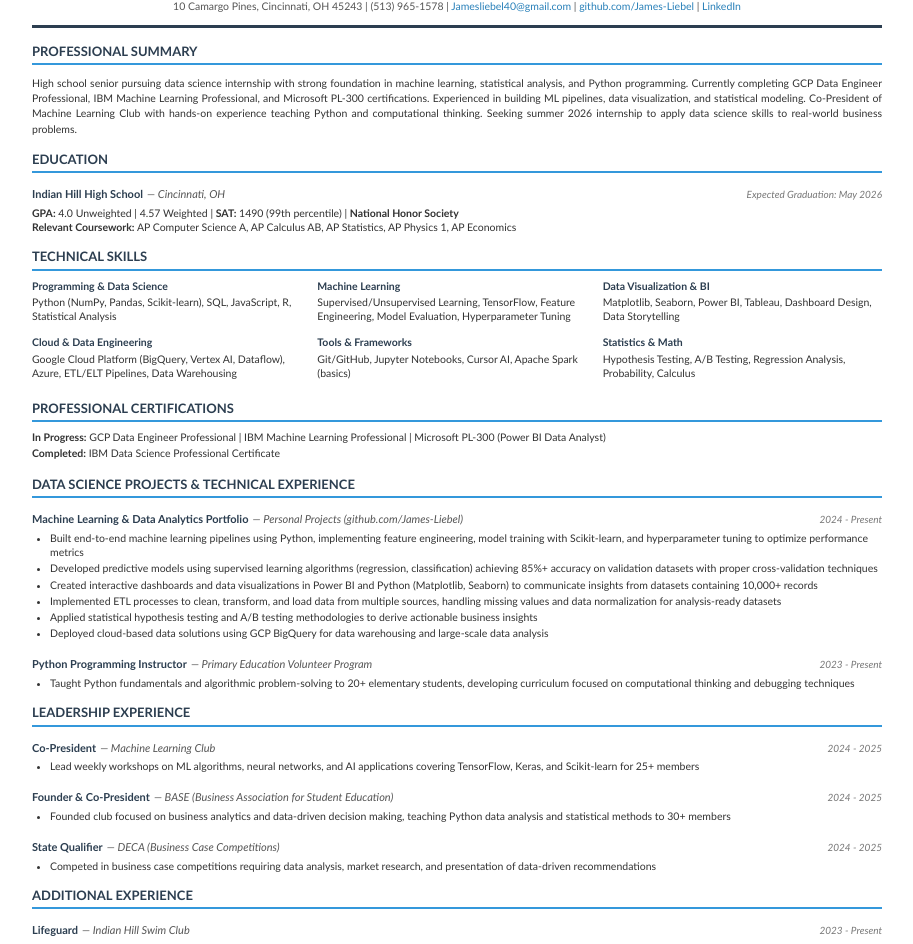
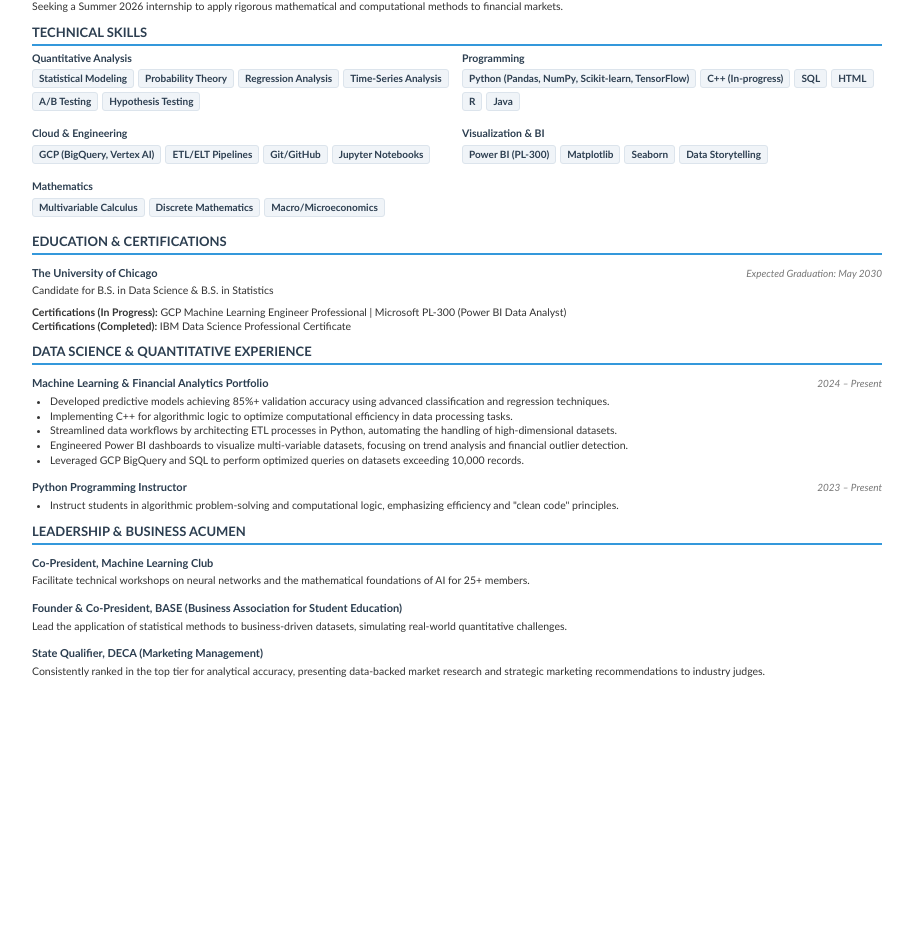
Before and after one commit to James-Liebel/Personal_Projects, a plain HTML site: page resume.html in a window 1280 px wide. Shown: the part 265-1209 px from the top of the page, without its empty margins (183-1096 px from the left). After the commit the page ends 974 px from the top, so only its background shows below. Drawn offline with Linux system fonts and the light colour scheme.

```diff
--- a/resume.html
+++ b/resume.html
@@ -1,113 +1,144 @@
 <!DOCTYPE html>
 <html lang="en">
+
 <head>
     <meta charset="UTF-8">
     <meta name="viewport" content="width=device-width, initial-scale=1.0">
     <title>James Liebel Resume</title>
     <style>
         @media print {
-            body { margin: 0; padding: 10px; }
-            .no-print { display: none; }
+            body {
+                margin: 0;
+                padding: 10px 30px;
+            }
+
+            .no-print {
+                display: none;
+            }
+
+            .buttons {
+                display: none;
+            }
         }
+
         body {
             font-family: 'Calibri', 'Arial', sans-serif;
             max-width: 850px;
-            margin: 20px auto;
-            padding: 40px;
+            margin: 0 auto;
+            padding: 20px 40px;
             background: white;
             color: #333;
-            line-height: 1.35;
+            line-height: 1.3;
         }
+
         .header {
             text-align: center;
             border-bottom: 3px solid #2c3e50;
-            padding-bottom: 12px;
-            margin-bottom: 15px;
+            padding-bottom: 8px;
+            margin-bottom: 10px;
         }
+
         h1 {
             margin: 0;
-            font-size: 30px;
+            font-size: 26px;
             color: #2c3e50;
             font-weight: bold;
         }
+
         .contact-info {
-            margin-top: 6px;
+            margin-top: 4px;
             font-size: 10.5px;
             color: #555;
         }
+
         .contact-info a {
             color: #2980b9;
             text-decoration: none;
         }
+
         h2 {
             color: #2c3e50;
             font-size: 13px;
             text-transform: uppercase;
             border-bottom: 2px solid #3498db;
             padding-bottom: 3px;
-            margin-top: 14px;
-            margin-bottom: 8px;
+            margin-top: 10px;
+            margin-bottom: 6px;
             font-weight: bold;
         }
+
         .section {
-            margin-bottom: 14px;
+            margin-bottom: 10px;
         }
+
         .entry {
-            margin-bottom: 11px;
+            margin-bottom: 8px;
         }
+
         .entry-header {
             display: flex;
             justify-content: space-between;
             align-items: baseline;
             margin-bottom: 3px;
         }
+
         .job-title {
             font-weight: bold;
             font-size: 11px;
             color: #2c3e50;
         }
+
         .company {
             font-style: italic;
             font-size: 11px;
             color: #555;
         }
+
         .date {
             font-size: 10px;
             color: #777;
             font-style: italic;
         }
+
         .description {
             font-size: 10.5px;
             margin-top: 3px;
             margin-left: 0px;
         }
+
         ul {
-            margin: 3px 0;
+            margin: 2px 0;
             padding-left: 18px;
         }
+
         li {
             font-size: 10.5px;
-            margin-bottom: 2px;
+            margin-bottom: 1px;
         }
+
         .skills-grid {
             display: grid;
-            grid-template-columns: repeat(3, 1fr);
-            gap: 6px;
+            grid-template-columns: repeat(2, 1fr);
+            gap: 10px;
             font-size: 10.5px;
         }
+
         .skill-category {
             margin-bottom: 6px;
         }
+
         .skill-category strong {
             display: block;
             color: #2c3e50;
             margin-bottom: 2px;
             font-size: 10.5px;
         }
+
         .cert-list {
             font-size: 10.5px;
             line-height: 1.5;
         }
+
         .buttons {
             text-align: center;
             margin: 20px 0;
@@ -115,6 +146,7 @@
             background: #f8f9fa;
             border-radius: 8px;
         }
+
         button {
             background: #3498db;
             color: white;
@@ -126,24 +158,40 @@
             font-size: 14px;
             font-weight: bold;
         }
+
         button:hover {
             background: #2980b9;
         }
+
         .summary {
             font-size: 10.5px;
-            line-height: 1.45;
-            margin-bottom: 12px;
+            line-height: 1.4;
+            margin-bottom: 8px;
             text-align: justify;
+        }
+
+        .skill-tags {
+            display: flex;
+            flex-wrap: wrap;
+            gap: 4px;
+            margin-top: 4px;
+        }
+
+        .skill-tag {
+            background-color: #f0f4f8;
+            border: 1px solid #dce4ec;
+            border-radius: 3px;
+            padding: 2px 6px;
+            color: #2c3e50;
+            font-size: 10px;
+            font-weight: 600;
         }
     </style>
 </head>
+
 <body>
     <div class="buttons no-print">
-        <button onclick="window.print()">📄 Download PDF (Press Ctrl+P or Cmd+P)</button>
-        <button onclick="copyToClipboard()">📋 Copy Text for Word</button>
-    </div>
-    <div class="no-print" style="text-align: center; padding: 10px; background: #fff3cd; margin: 10px 0; border-radius: 5px; font-size: 12px;">
-        <strong>💡 Quick Download:</strong> Press <kbd>Ctrl+P</kbd> (Windows) or <kbd>Cmd+P</kbd> (Mac), then select "Save as PDF"
+        <button onclick="window.print()">📄 Save as PDF</button>
     </div>
 
     <div class="header">
@@ -152,89 +200,117 @@
             10 Camargo Pines, Cincinnati, OH 45243 | (513) 965-1578 |
             <a href="mailto:Jamesliebel40@gmail.com">Jamesliebel40@gmail.com</a> |
             <a href="https://github.com/James-Liebel">github.com/James-Liebel</a> |
-            <a href="https://linkedin.com/in/james-liebel">LinkedIn</a>
+            <a href="https://linkedin.com/in/james-liebel">linkedin.com/in/james-liebel</a>
         </div>
     </div>
 
     <div class="section">
-        <h2>Professional Summary</h2>
+        <h2>PROFESSIONAL SUMMARY</h2>
         <p class="summary">
-            High school senior pursuing data science internship with strong foundation in machine learning, statistical analysis, and Python programming. Currently completing GCP Data Engineer Professional, IBM Machine Learning Professional, and Microsoft PL-300 certifications. Experienced in building ML pipelines, data visualization, and statistical modeling. Co-President of Machine Learning Club with hands-on experience teaching Python and computational thinking. Seeking summer 2026 internship to apply data science skills to real-world business problems.
+            Incoming University of Chicago student (Class of 2030) pursuing a double major in Data Science and
+            Statistics. Aspiring Quantitative Researcher with a focus on high-performance computing and statistical
+            modeling. Experienced in building predictive ML pipelines, performing large-scale data analysis in SQL, and
+            developing algorithmic logic in Python and C++. Seeking a Summer 2026 internship to apply rigorous
+            mathematical and computational methods to financial markets.
         </p>
     </div>
 
     <div class="section">
-        <h2>Education</h2>
-        <div class="entry">
-            <div class="entry-header">
-                <div>
-                    <span class="job-title">Indian Hill High School</span>
-                    <span class="company"> — Cincinnati, OH</span>
+        <h2>TECHNICAL SKILLS</h2>
+        <div class="skills-grid">
+            <div class="skill-category">
+                <strong>Quantitative Analysis</strong>
+                <div class="skill-tags">
+                    <span class="skill-tag">Statistical Modeling</span>
+                    <span class="skill-tag">Probability Theory</span>
+                    <span class="skill-tag">Regression Analysis</span>
+                    <span class="skill-tag">Time-Series Analysis</span>
+                    <span class="skill-tag">A/B Testing</span>
+                    <span class="skill-tag">Hypothesis Testing</span>
                 </div>
-                <span class="date">Expected Graduation: May 2026</span>
             </div>
-            <div class="description">
-                <strong>GPA:</strong> 4.0 Unweighted | 4.57 Weighted | <strong>SAT:</strong> 1490 (99th percentile) | <strong>National Honor Society</strong><br>
-                <strong>Relevant Coursework:</strong> AP Computer Science A, AP Calculus AB, AP Statistics, AP Physics 1, AP Economics
+            <div class="skill-category">
+                <strong>Programming</strong>
+                <div class="skill-tags">
+                    <span class="skill-tag">Python (Pandas, NumPy, Scikit-learn, TensorFlow)</span>
+                    <span class="skill-tag">C++ (In-progress)</span>
+                    <span class="skill-tag">SQL</span>
+                    <span class="skill-tag">HTML</span>
+                    <span class="skill-tag">R</span>
+                    <span class="skill-tag">Java</span>
+                </div>
+            </div>
+            <div class="skill-category">
+                <strong>Cloud & Engineering</strong>
+                <div class="skill-tags">
+                    <span class="skill-tag">GCP (BigQuery, Vertex AI)</span>
+                    <span class="skill-tag">ETL/ELT Pipelines</span>
+                    <span class="skill-tag">Git/GitHub</span>
+                    <span class="skill-tag">Jupyter Notebooks</span>
+                </div>
+            </div>
+            <div class="skill-category">
+                <strong>Visualization & BI</strong>
+                <div class="skill-tags">
+                    <span class="skill-tag">Power BI (PL-300)</span>
+                    <span class="skill-tag">Matplotlib</span>
+                    <span class="skill-tag">Seaborn</span>
+                    <span class="skill-tag">Data Storytelling</span>
+                </div>
+            </div>
+            <div class="skill-category">
+                <strong>Mathematics</strong>
+                <div class="skill-tags">
+                    <span class="skill-tag">Multivariable Calculus</span>
+                    <span class="skill-tag">Discrete Mathematics</span>
+                    <span class="skill-tag">Macro/Microeconomics</span>
+                </div>
             </div>
         </div>
     </div>
 
     <div class="section">
-        <h2>Technical Skills</h2>
-        <div class="skills-grid">
-            <div class="skill-category">
-                <strong>Programming & Data Science</strong>
-                Python (NumPy, Pandas, Scikit-learn), SQL, JavaScript, R, Statistical Analysis
+        <h2>EDUCATION & CERTIFICATIONS</h2>
+        <div class="entry">
+            <div class="entry-header">
+                <div>
+                    <span class="job-title">The University of Chicago</span>
+                </div>
+                <span class="date">Expected Graduation: May 2030</span>
             </div>
-            <div class="skill-category">
-                <strong>Machine Learning</strong>
-                Supervised/Unsupervised Learning, TensorFlow, Feature Engineering, Model Evaluation, Hyperparameter Tuning
+            <div class="description">
+                Candidate for B.S. in Data Science & B.S. in Statistics
             </div>
-            <div class="skill-category">
-                <strong>Data Visualization & BI</strong>
-                Matplotlib, Seaborn, Power BI, Tableau, Dashboard Design, Data Storytelling
-            </div>
-            <div class="skill-category">
-                <strong>Cloud & Data Engineering</strong>
-                Google Cloud Platform (BigQuery, Vertex AI, Dataflow), Azure, ETL/ELT Pipelines, Data Warehousing
-            </div>
-            <div class="skill-category">
-                <strong>Tools & Frameworks</strong>
-                Git/GitHub, Jupyter Notebooks, Cursor AI, Apache Spark (basics)
-            </div>
-            <div class="skill-category">
-                <strong>Statistics & Math</strong>
-                Hypothesis Testing, A/B Testing, Regression Analysis, Probability, Calculus
+        </div>
+        <div class="entry">
+            <div class="description">
+                <strong>Certifications (In Progress):</strong> GCP Machine Learning Engineer Professional | Microsoft
+                PL-300 (Power BI Data Analyst)<br>
+                <strong>Certifications (Completed):</strong> IBM Data Science Professional Certificate
             </div>
         </div>
     </div>
 
     <div class="section">
-        <h2>Professional Certifications</h2>
-        <div class="cert-list">
-            <strong>In Progress:</strong> GCP Data Engineer Professional | IBM Machine Learning Professional | Microsoft PL-300 (Power BI Data Analyst)<br>
-            <strong>Completed:</strong> IBM Data Science Professional Certificate
-        </div>
-    </div>
-
-    <div class="section">
-        <h2>Data Science Projects & Technical Experience</h2>
+        <h2>DATA SCIENCE & QUANTITATIVE EXPERIENCE</h2>
         <div class="entry">
             <div class="entry-header">
                 <div>
-                    <span class="job-title">Machine Learning & Data Analytics Portfolio</span>
-                    <span class="company"> — Personal Projects (github.com/James-Liebel)</span>
+                    <span class="job-title">Machine Learning & Financial Analytics Portfolio</span>
                 </div>
-                <span class="date">2024 - Present</span>
+                <span class="date">2024 – Present</span>
             </div>
             <ul>
-                <li>Built end-to-end machine learning pipelines using Python, implementing feature engineering, model training with Scikit-learn, and hyperparameter tuning to optimize performance metrics</li>
-                <li>Developed predictive models using supervised learning algorithms (regression, classification) achieving 85%+ accuracy on validation datasets with proper cross-validation techniques</li>
-                <li>Created interactive dashboards and data visualizations in Power BI and Python (Matplotlib, Seaborn) to communicate insights from datasets containing 10,000+ records</li>
-                <li>Implemented ETL processes to clean, transform, and load data from multiple sources, handling missing values and data normalization for analysis-ready datasets</li>
-                <li>Applied statistical hypothesis testing and A/B testing methodologies to derive actionable business insights</li>
-                <li>Deployed cloud-based data solutions using GCP BigQuery for data warehousing and large-scale data analysis</li>
+                <li>Developed predictive models achieving 85%+ validation accuracy using advanced classification and
+                    regression techniques.</li>
+                <li>Implementing C++ for algorithmic logic to optimize computational efficiency in data processing
+                    tasks.</li>
+                <li>Streamlined data workflows by architecting ETL processes in Python, automating the handling of
+                    high-dimensional datasets.</li>
+                <li>Engineered Power BI dashboards to visualize multi-variable datasets, focusing on trend analysis and
+                    financial outlier detection.</li>
+                <li>Leveraged GCP BigQuery and SQL to perform optimized queries on datasets exceeding 10,000 records.
+                </li>
             </ul>
         </div>
 
@@ -242,71 +318,53 @@
             <div class="entry-header">
                 <div>
                     <span class="job-title">Python Programming Instructor</span>
-                    <span class="company"> — Primary Education Volunteer Program</span>
                 </div>
-                <span class="date">2023 - Present</span>
+                <span class="date">2023 – Present</span>
             </div>
             <ul>
-                <li>Taught Python fundamentals and algorithmic problem-solving to 20+ elementary students, developing curriculum focused on computational thinking and debugging techniques</li>
+                <li>Instruct students in algorithmic problem-solving and computational logic, emphasizing efficiency and
+                    "clean code" principles.</li>
             </ul>
         </div>
     </div>
 
     <div class="section">
-        <h2>Leadership Experience</h2>
+        <h2>LEADERSHIP & BUSINESS ACUMEN</h2>
         <div class="entry">
             <div class="entry-header">
                 <div>
-                    <span class="job-title">Co-President</span>
-                    <span class="company"> — Machine Learning Club</span>
+                    <span class="job-title">Co-President, Machine Learning Club</span>
                 </div>
-                <span class="date">2024 - 2025</span>
             </div>
-            <ul>
-                <li>Lead weekly workshops on ML algorithms, neural networks, and AI applications covering TensorFlow, Keras, and Scikit-learn for 25+ members</li>
-            </ul>
+            <div class="description" style="margin-left: 0; margin-top: 2px;">
+                Facilitate technical workshops on neural networks and the mathematical foundations of AI for 25+
+                members.
+            </div>
         </div>
 
         <div class="entry">
             <div class="entry-header">
                 <div>
-                    <span class="job-title">Founder & Co-President</span>
-                    <span class="company"> — BASE (Business Association for Student Education)</span>
+                    <span class="job-title">Founder & Co-President, BASE (Business Association for Student
+                        Education)</span>
                 </div>
-                <span class="date">2024 - 2025</span>
             </div>
-            <ul>
-                <li>Founded club focused on business analytics and data-driven decision making, teaching Python data analysis and statistical methods to 30+ members</li>
-            </ul>
+            <div class="description" style="margin-left: 0; margin-top: 2px;">
+                Lead the application of statistical methods to business-driven datasets, simulating real-world
+                quantitative challenges.
+            </div>
         </div>
 
         <div class="entry">
             <div class="entry-header">
                 <div>
-                    <span class="job-title">State Qualifier</span>
-                    <span class="company"> — DECA (Business Case Competitions)</span>
+                    <span class="job-title">State Qualifier, DECA (Marketing Management)</span>
                 </div>
-                <span class="date">2024 - 2025</span>
             </div>
-            <ul>
-                <li>Competed in business case competitions requiring data analysis, market research, and presentation of data-driven recommendations</li>
-            </ul>
-        </div>
-    </div>
-
-    <div class="section">
-        <h2>Additional Experience</h2>
-        <div class="entry">
-            <div class="entry-header">
-                <div>
-                    <span class="job-title">Lifeguard</span>
-                    <span class="company"> — Indian Hill Swim Club</span>
-                </div>
-                <span class="date">2023 - Present</span>
+            <div class="description" style="margin-left: 0; margin-top: 2px;">
+                Consistently ranked in the top tier for analytical accuracy, presenting data-backed market research and
+                strategic marketing recommendations to industry judges.
             </div>
-            <ul>
-                <li>Supervised 40+ patrons daily, demonstrating attention to detail, risk assessment, and decision-making under pressure in fast-paced environment</li>
-            </ul>
         </div>
     </div>
 
@@ -351,4 +409,5 @@
         }
     </script>
 </body>
+
 </html>
```
Also changed, not shown: requirements.txt (added, +13 -0 lines), README.md (added), 4 other files.
